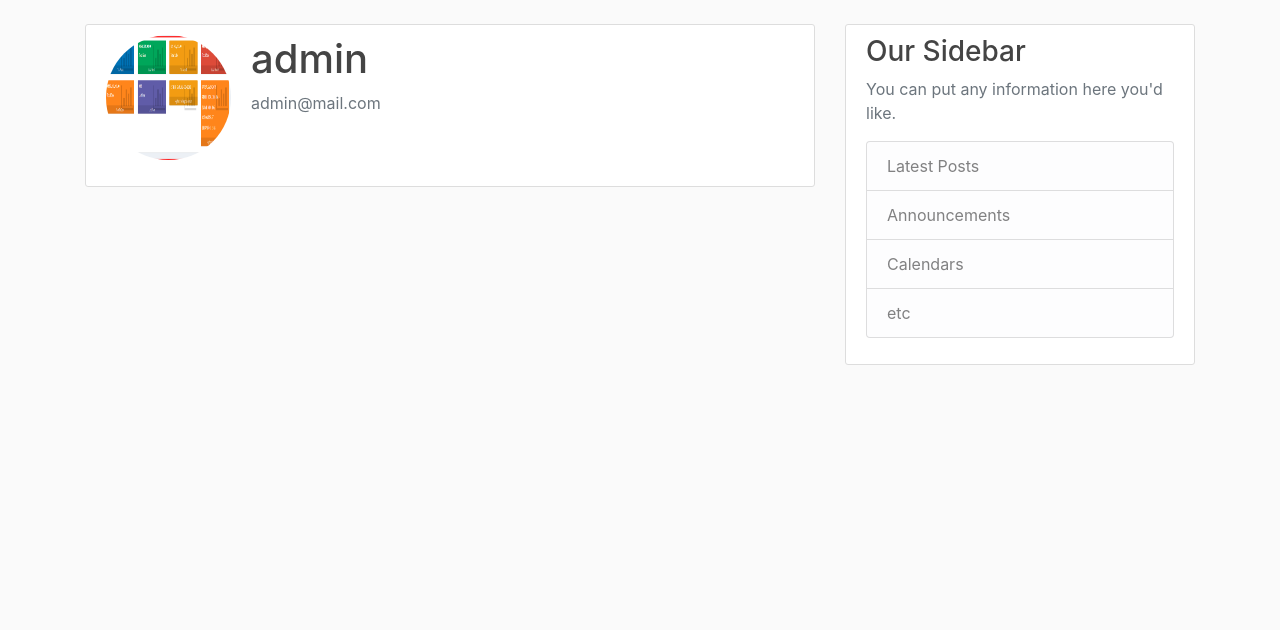
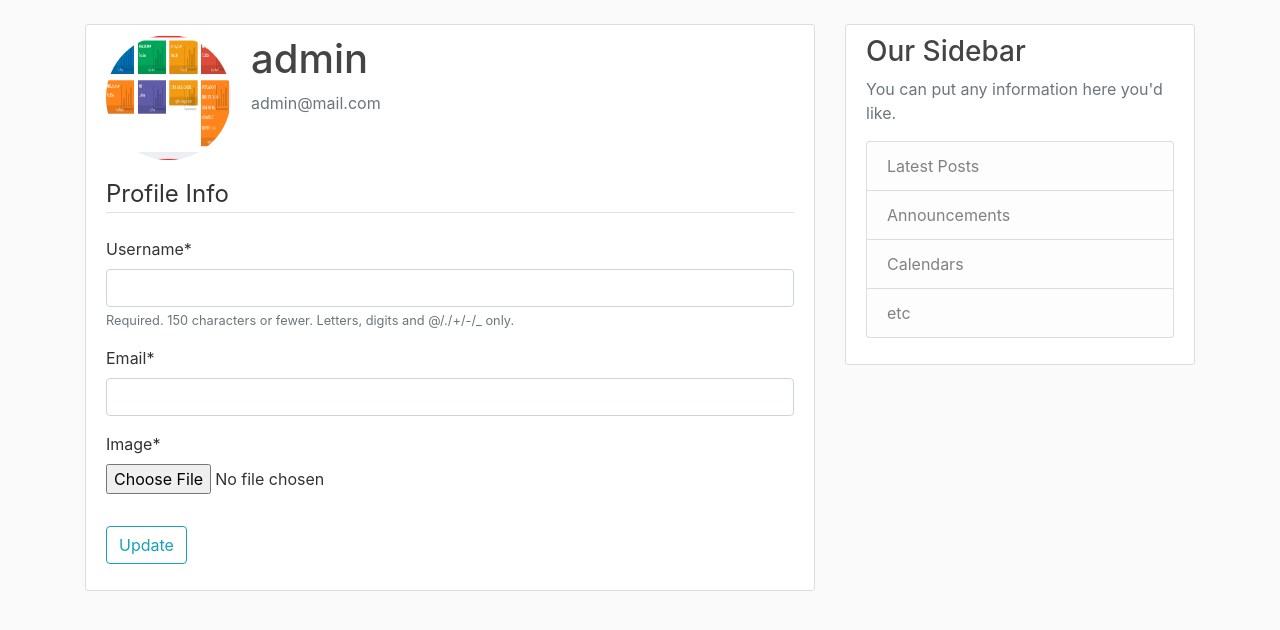
Before and after one commit to kariukijoni/django-news-coreyschafer, a Django app: template users/templates/users/profile.html in a window 1280 px wide. Shown: the part 56-686 px from the top of the page. Run offline with Django 4.2, Linux system fonts and the light colour scheme; the template is opened without the code that fills it: values that come from a table or form of the project are taken from there, others are empty; a user stored in the database is signed in; data comes from the database, SQL or seed files in the repository; both versions use the stored data as it was after the commit; some libraries are stand-ins or nearby versions.

Commit message:
Done with profile update

```diff
--- a/users/apps.py
+++ b/users/apps.py
@@ -6,7 +6,5 @@ class UsersConfig(AppConfig):
     name = 'users'
 
 # signals
-
-
-def ready(self):
-    import users.signals
+    def ready(self):
+        import users.signals
--- a/users/forms.py
+++ b/users/forms.py
@@ -1,10 +1,26 @@
 from django import forms
 from django.contrib.auth.models import User
 from django.contrib.auth.forms import UserCreationForm
+from .models import Profile
+
 
 class UserRegisterForm(UserCreationForm):
-    email=forms.EmailField()
+    email = forms.EmailField()
 
     class Meta:
-        model=User
-        fields=['username','email','password1','password2']
+        model = User
+        fields = ['username', 'email', 'password1', 'password2']
+
+
+class UserUpdateForm(forms.ModelForm):
+    email = forms.EmailField()
+
+    class Meta:
+        model = User
+        fields = ['username', 'email']
+
+
+class ProfileUpdateForm(forms.ModelForm):
+    class Meta:
+        model = Profile
+        fields = ['image']
--- a/users/signals.py
+++ b/users/signals.py
@@ -11,5 +11,5 @@ def create_profile(sender, instance, created, **kwargs):
 
 
 @receiver(post_save, sender=User)
-def create_profile(sender, instance, **kwargs):
+def save_profile(sender, instance, **kwargs):
     instance.profile.save()
--- a/users/templates/users/profile.html
+++ b/users/templates/users/profile.html
@@ -11,6 +11,18 @@
     </div>
   </div>
   <!-- FORM HERE -->
+
+  <form method="POST" enctype="multipart/form-data">
+    {% csrf_token %}
+    <fieldset class="form-group">
+      <legend class="border-bottom mb-4">Profile Info</legend>
+      {{ u_form|crispy }} {{ p_form|crispy }}
+    </fieldset>
+
+    <div class="form-group">
+      <button class="btn btn-outline-info" type="submit">Update</button>
+    </div>
+  </form>
 </div>
 
 {% endblock content %}
```
Also changed, not shown: users/views.py (+22 -5 lines), db.sqlite3.
